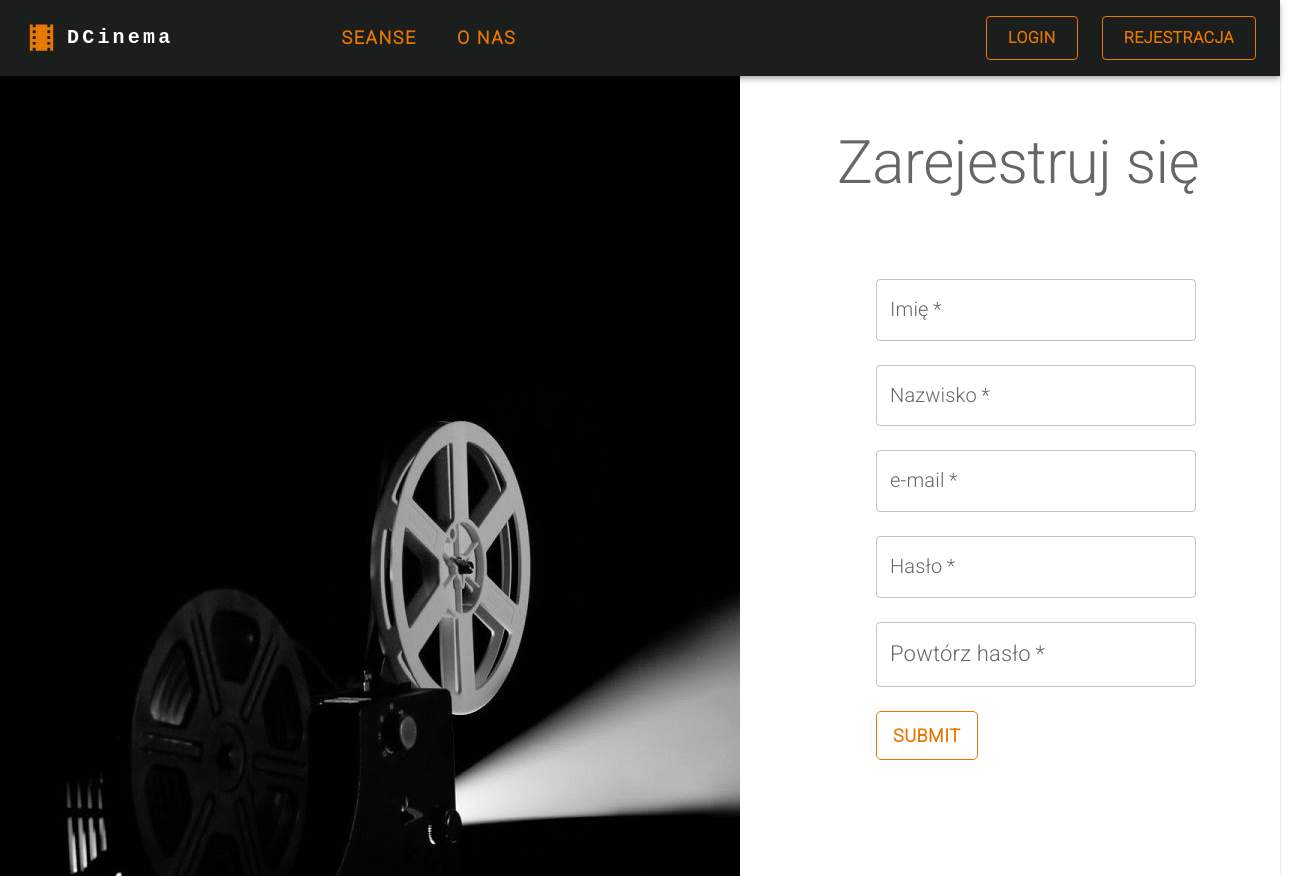
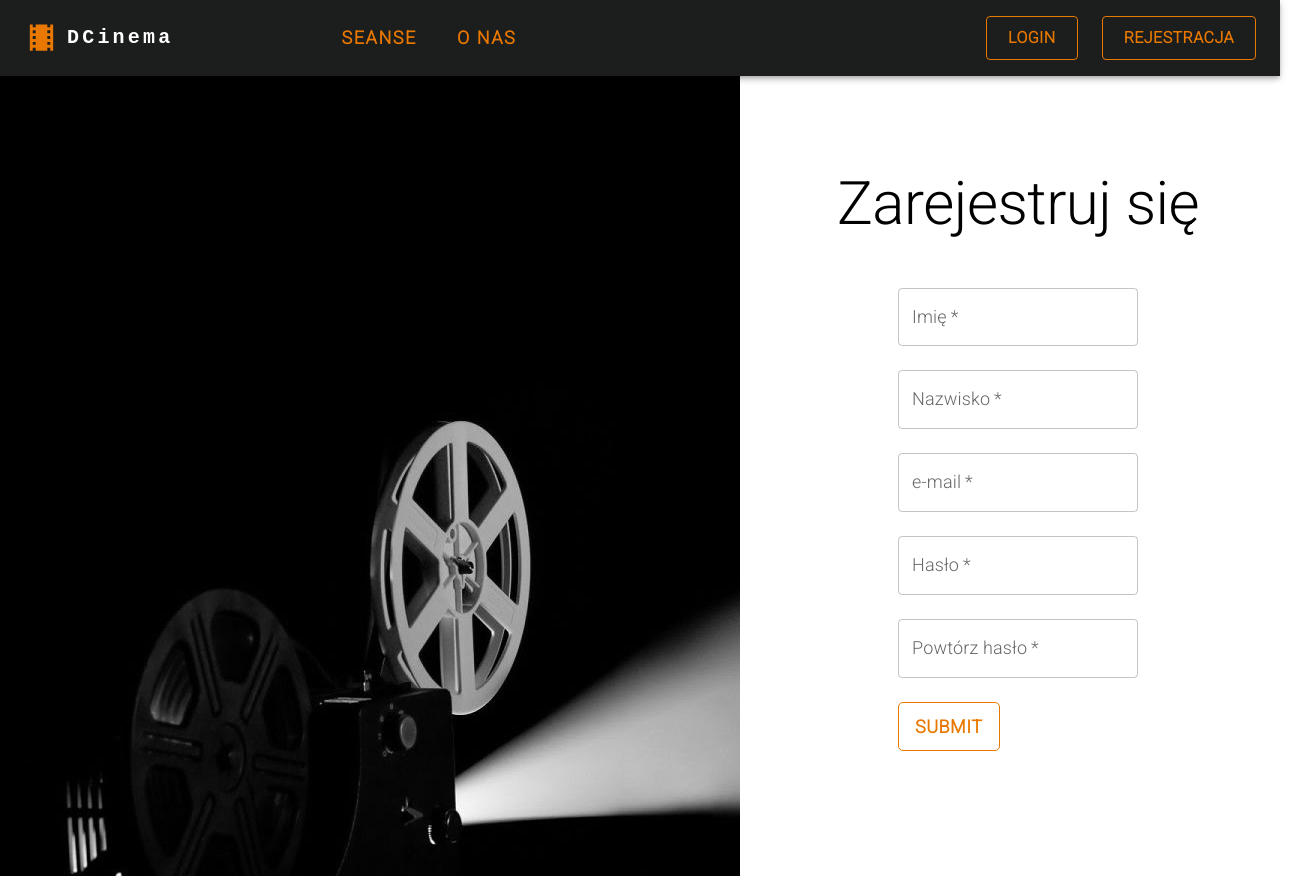
Before and after one commit to damianjasinski/bnabd_front, a React (Create React App) app: page /register in a window 1280 px wide. Shown: the whole page, 1316 px wide, since content can reach past the window. Built offline with nearby package versions, Linux system fonts and the light colour scheme.

Commit message:
Style adjusts

```diff
--- a/src/App.js
+++ b/src/App.js
@@ -5,7 +5,7 @@ import Reroute from "./routes";
 
 const darkTheme = createTheme({
   palette: {
-    mode: "dark",
+    mode: "light",
   },
 });
 function App() {
--- a/src/Guest/Login.js
+++ b/src/Guest/Login.js
@@ -2,7 +2,7 @@ import React, { useEffect, useState } from "react";
 import { TextField } from "@mui/material";
 import Box from "@mui/material/Box";
 import { Button } from "@mui/material";
-import LoginIcon from "@mui/icons-material/Login";
+
 import Paper from "@mui/material/Paper";
 import Grid from "@mui/material/Grid";
 import Typography from "@mui/material/Typography";
@@ -11,7 +11,7 @@ import { ThemeProvider, createTheme } from "@mui/material/styles";
 import Navbar from "./Navbar";
 import logo from "../Resource/cinema-09.jpg";
 import { Navigate } from "react-router-dom"
-
+import FormHelperText from '@mui/material/FormHelperText';
 
 const axios = require("axios").default;
 
@@ -130,12 +130,11 @@ export default function Register() {
             >
               <Box
                 sx={{
-                  color: "text.secondary",
                   mx: "auto",
                   mt: "auto",
                 }}
                 >
-                <Typography variant="h2" component="h2">
+                <Typography variant="h2" component="h2" color = "black">
                   Zaloguj się
                 </Typography>
               </Box>
@@ -147,38 +146,43 @@ export default function Register() {
                 }}
               >
                 <form noValidate onSubmit={handleSubmit}>
-                  <Box sm = {12} sx={{ mx: 5, p: 10 }}>
-                    <Box sx={{ my: 3 }}>
+                  <Box sm = {12} sx={{ mx: 5, p: 6 }}>
+                    <Box >
                       <TextField
-                        sx={{ width: "40vh" }}
+
                         onChange={handleChange}
                         label="e-mail"
+                        name="email"
                         variant="outlined"
-                        name="email"
-                        color="secondary"
+                        color="warning"
                         fullWidth
                         required
-                        InputProps={{ style: { fontSize: 20 } }}
-                        InputLabelProps={{ style: { fontSize: 20 } }}
+                        InputProps={{ style: { fontSize: 18 } }}
+                        InputLabelProps={{ style: { fontSize: 18 } }}
                         error={emailError}
+                        helperText={emailError ? "Źle wprowadzony mail" : ""}
+                        sx={{ width: "30vh" }}
                       />
                     </Box>
 
                     <Box sx={{ my: 3 }}>
                       <TextField
-                        sx={{ width: "40vh" }}
+
                         onChange={handleChange}
                         label="Hasło"
                         type="password"
                         variant="outlined"
+                        color="warning"
                         name="password"
-                        color="secondary"
                         fullWidth
                         required
-                        InputProps={{ style: { fontSize: 20 } }}
-                        InputLabelProps={{ style: { fontSize: 20 } }}
+                        InputProps={{ style: { fontSize: 18 } }}
+                        InputLabelProps={{ style: { fontSize: 18 } }}
                         error={passwordError}
+                        helperText={passwordError ? "Źle wprowadzone hasło" : ""}
+                        sx={{ width: "30vh" }}
                       />
+
                     </Box>
                     <StyledButton onClick={handleSubmit}>Submit</StyledButton>
                   </Box>
--- a/src/Guest/Register.js
+++ b/src/Guest/Register.js
@@ -157,12 +157,12 @@ export default function Register() {
             >
               <Box
                 sx={{
-                  color: "text.secondary",
                   mx: "auto",
                   mt: "auto",
+
                 }}
               >
-                <Typography variant="h2" component="h2">
+                <Typography variant="h2" component="h2" color = "black" sx = {{}}>
                   Zarejestruj się
                 </Typography>
               </Box>
@@ -174,82 +174,82 @@ export default function Register() {
                 }}
               >
                 <form noValidate onSubmit={handleSubmit}>
-                  <Box sx={{ mx: 5, p: 10 }}>
+                  <Box sx={{ mx: 5, p: 6 }}>
                     <Box>
                       <TextField
                         onChange={handleChange}
                         label="Imię"
                         variant="outlined"
-                        color="secondary"
+                        color="warning"
                         fullWidth
                         name="firstname"
                         required
-                        InputProps={{ style: { fontSize: 20 } }}
-                        InputLabelProps={{ style: { fontSize: 20 } }}
+                        InputProps={{ style: { fontSize: 18 } }}
+                        InputLabelProps={{ style: { fontSize: 18 } }}
                         error={firstNameError}
-                        sx={{ width: "40vh" }}
+                        sx={{ width: "30vh" }}
                       />
                     </Box>
                     <Box sx={{ my: 3 }}>
                       <TextField
-                        sx={{ width: "40vh" }}
+                        sx={{ width: "30vh" }}
                         onChange={handleChange}
                         label="Nazwisko"
                         variant="outlined"
-                        color="secondary"
+                        color="warning"
                         fullWidth
                         name="surname"
                         required
-                        InputProps={{ style: { fontSize: 20 } }}
-                        InputLabelProps={{ style: { fontSize: 20 } }}
+                        InputProps={{ style: { fontSize: 18 } }}
+                        InputLabelProps={{ style: { fontSize: 18 } }}
                         error={surnameError}
                       />
                     </Box>
 
                     <Box sx={{ my: 3 }}>
                       <TextField
-                        sx={{ width: "40vh" }}
+                        sx={{ width: "30vh" }}
                         onChange={handleChange}
                         label="e-mail"
                         variant="outlined"
-                        color="secondary"
+                        color="warning"
                         fullWidth
                         name="email"
                         required
-                        InputProps={{ style: { fontSize: 20 } }}
-                        InputLabelProps={{ style: { fontSize: 20 } }}
+                        InputProps={{ style: { fontSize: 18 } }}
+                        InputLabelProps={{ style: { fontSize: 18 } }}
                         error={emailError}
                       />
                     </Box>
 
                     <Box sx={{ my: 3 }}>
                       <TextField
-                        sx={{ width: "40vh" }}
+                        sx={{ width: "30vh" }}
                         onChange={handleChange}
                         label="Hasło"
                         variant="outlined"
-                        color="secondary"
+                        color="warning"
                         fullWidth
                         name="password"
                         required
                         type="password"
-                        InputProps={{ style: { fontSize: 20 } }}
-                        InputLabelProps={{ style: { fontSize: 20 } }}
+                        InputProps={{ style: { fontSize: 18 } }}
+                        InputLabelProps={{ style: { fontSize: 18 } }}
                         error={passwordError}
                       />
                     </Box>
                     <Box sx={{ my: 3 }}>
                       <TextField
-                        sx={{ width: "40vh" }}
+                        sx={{ width: "30vh" }}
                         onChange={handleChange}
                         label="Powtórz hasło"
                         variant="outlined"
-                        color="secondary"
+                        color="warning"
                         fullWidth
                         name="password2"
                         type="password"
-                        InputProps={{ style: { fontSize: 22 } }}
-                        InputLabelProps={{ style: { fontSize: 22 } }}
+                        InputProps={{ style: { fontSize: 18 } }}
+                        InputLabelProps={{ style: { fontSize: 18 } }}
                         required
                         error={retryPasswordError}
                       />
```
